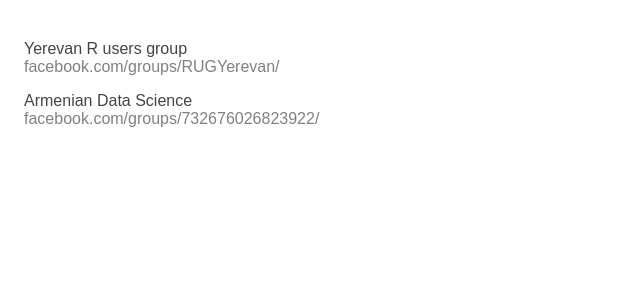
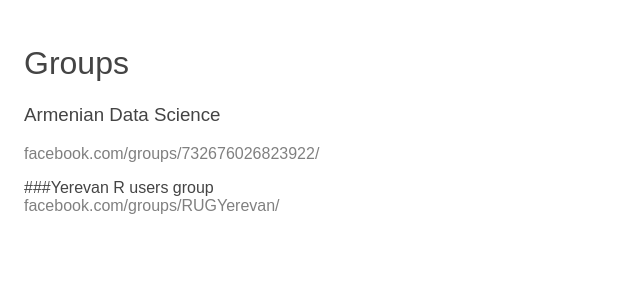
Before and after one commit to MLEVN/mlevn.github.io, a Jekyll site: the page built from groups/index.md, in a window 1280 px wide. Shown: the top 300 px of the page, without its empty margins (0-640 px from the left). Built offline with Jekyll 4.4.1, drawn with Linux system fonts in a browser that asks for light colours; nearby versions of some CDN libraries; our own code applies the rules of GitHub Pages for plain Markdown files.

Commit message:
Update index.md

```diff
--- a/groups/index.md
+++ b/groups/index.md
@@ -1,5 +1,7 @@
-Yerevan R users group
+# Groups
+
+### Armenian Data Science
+[facebook.com/groups/732676026823922/]([https://www.facebook.com/groups/732676026823922/])
+
+###Yerevan R users group
 [facebook.com/groups/RUGYerevan/](https://www.facebook.com/groups/RUGYerevan/)
-
-Armenian Data Science
-[facebook.com/groups/732676026823922/]([https://www.facebook.com/groups/732676026823922/])
```
